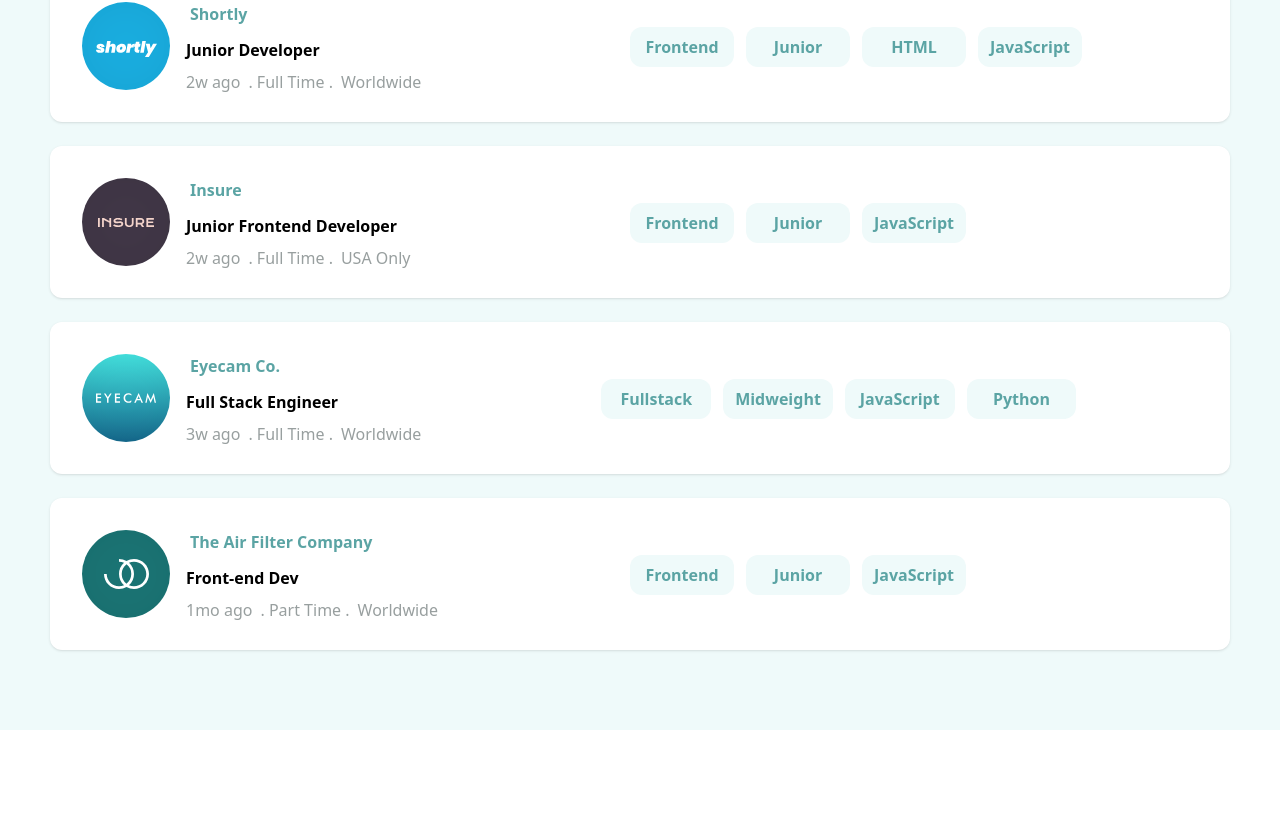
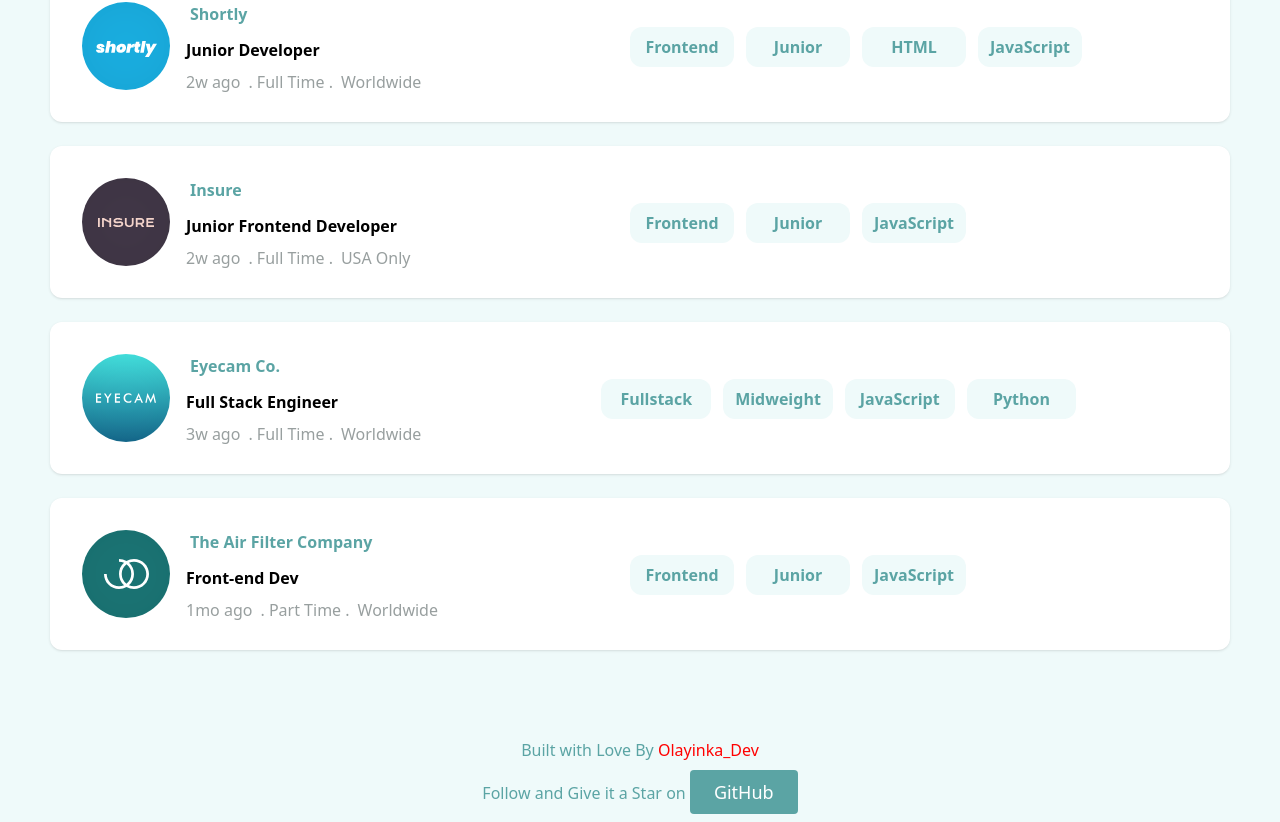
Before and after one commit to olayinka06-dev/static-job, a React (Create React App) app: page / in a window 1280 px wide. Shown: the part 1326-2148 px from the top of the page. Before the commit the page ends 2056 px from the top, so only its background shows below. Built offline with nearby package versions, Linux system fonts and the light colour scheme.

Commit message:
Adding of footer tgo the app

```diff
--- a/src/Components/entities/JobCard.jsx
+++ b/src/Components/entities/JobCard.jsx
@@ -24,7 +24,7 @@
         >
           <div className="flex relative flex-row gap-4 items-center">
             <div className="">
-              <img className="md:h-auto h-[65px] md:relative md:top-0 absolute top-[-65px]" src={job.logo} alt="" />
+              <img className="md:h-auto h-[65px] md:relative md:top-0 absolute top-[-65px]" src={job.logo} alt="logo" />
             </div>
             <div className="flex mt-5 md:mt-0 flex-col gap-2">
               <div className="flex flex-row gap-2">
--- a/src/Components/staticjob/Home.jsx
+++ b/src/Components/staticjob/Home.jsx
@@ -11,6 +11,12 @@
       <main>
         <StaticJob/>
       </main>
+      <div className="flex flex-col text-main gap-2 py-2 text-center">
+        <span>Built with Love By <span className="text-[red]">Olayinka_Dev</span></span>
+        <span>Follow and Give it a Star on <button class="inline-flex text-white bg-main border-0 py-2 px-6 focus:outline-none hover:opacity-[70%] rounded text-lg">
+            GitHub
+        </button></span>
+      </div>
     </section>
   );
 };
```
